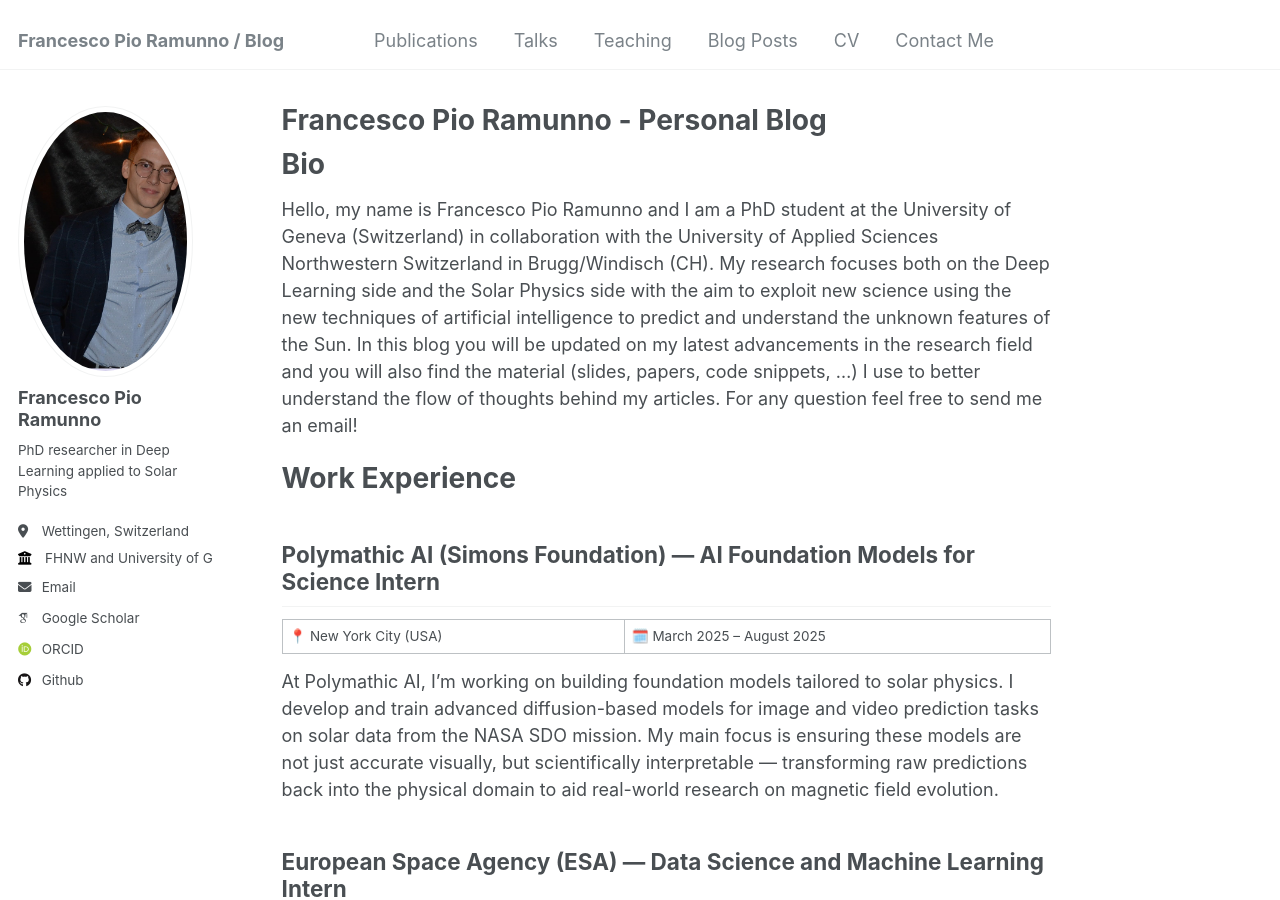
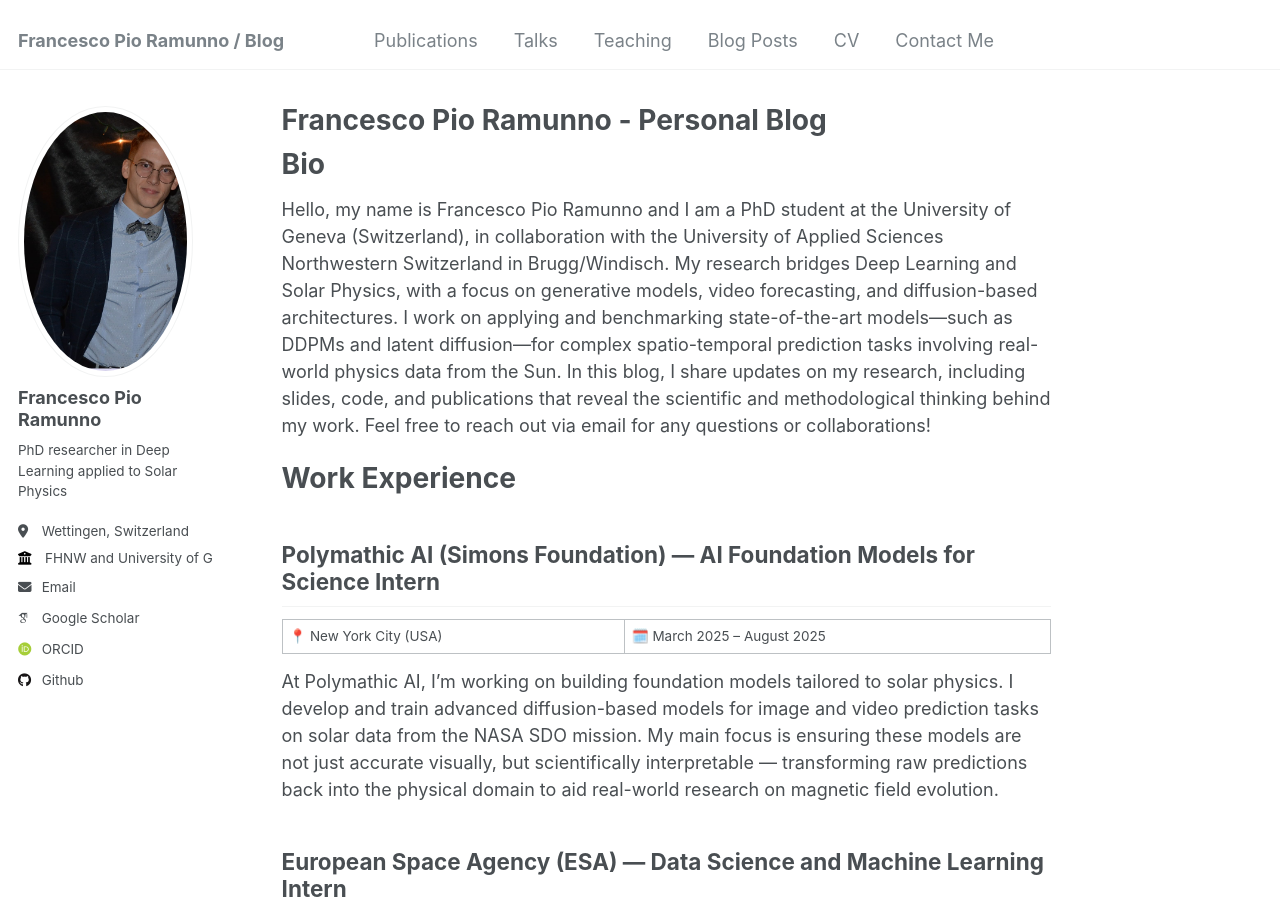
Before and after one commit to fpramunno/fpramunno.github.io, a Jekyll site: the page built from _pages/about.md, in a window 1280 px wide and 900 px high. Built offline with Jekyll 4.4.1, drawn with Linux system fonts in a browser that asks for light colours; some web fonts are replaced.

Commit message:
Update about.md

```diff
--- a/_pages/about.md
+++ b/_pages/about.md
@@ -9,9 +9,7 @@
 
 Bio
 ======
-Hello, my name is Francesco Pio Ramunno and I am a PhD student at the University of Geneva (Switzerland) in collaboration with the University of Applied Sciences Northwestern Switzerland in Brugg/Windisch (CH). My research focuses both on the Deep Learning side and the Solar Physics side with the aim to exploit new science using the new techniques of artificial intelligence to predict and understand the unknown features of the Sun.
-In this blog you will be updated on my latest advancements in the research field and you will also find the material (slides, papers, code snippets, ...) I use to better understand the flow of thoughts behind my articles.
-For any question feel free to send me an email!
+Hello, my name is Francesco Pio Ramunno and I am a PhD student at the University of Geneva (Switzerland), in collaboration with the University of Applied Sciences Northwestern Switzerland in Brugg/Windisch. My research bridges Deep Learning and Solar Physics, with a focus on generative models, video forecasting, and diffusion-based architectures. I work on applying and benchmarking state-of-the-art models—such as DDPMs and latent diffusion—for complex spatio-temporal prediction tasks involving real-world physics data from the Sun. In this blog, I share updates on my research, including slides, code, and publications that reveal the scientific and methodological thinking behind my work. Feel free to reach out via email for any questions or collaborations!
 
 Work Experience
 ======
```
